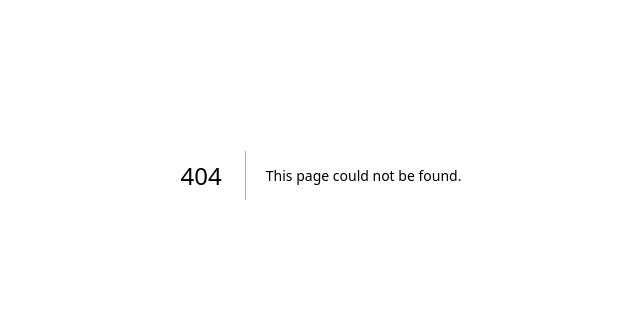
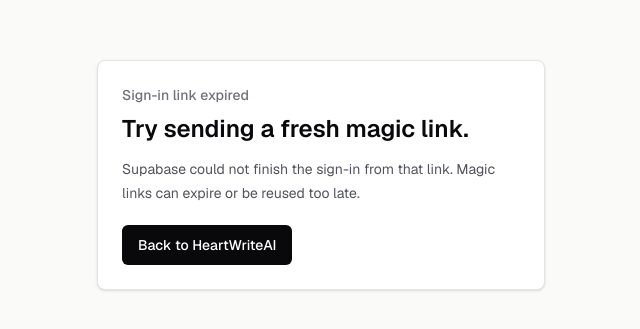
Before and after one commit to peachhi11/HeartWriteAI, a Next.js app: page /auth/auth-code-error in a window 1280 px wide. Before the commit this address had no page. Shown: the part 225-554 px from the top of the page, without its empty margins (319-959 px from the left). Built offline with nearby package versions, Linux system fonts and the light colour scheme.

Commit message:
Add Supabase auth callback route

```diff
--- /dev/null
+++ b/src/app/auth/auth-code-error/page.tsx
@@ -0,0 +1,21 @@
+import Link from "next/link";
+
+export default function AuthCodeErrorPage() {
+  return (
+    <main className="flex min-h-screen items-center justify-center bg-stone-50 px-6 text-zinc-950">
+      <section className="w-full max-w-md rounded-lg border border-zinc-200 bg-white p-6 shadow-sm">
+        <p className="text-sm font-medium text-zinc-500">Sign-in link expired</p>
+        <h1 className="mt-2 text-2xl font-semibold tracking-normal">Try sending a fresh magic link.</h1>
+        <p className="mt-3 text-sm leading-6 text-zinc-600">
+          Supabase could not finish the sign-in from that link. Magic links can expire or be reused too late.
+        </p>
+        <Link
+          className="mt-5 inline-flex h-10 items-center rounded-md bg-zinc-950 px-4 text-sm font-medium text-white hover:bg-zinc-800"
+          href="/"
+        >
+          Back to HeartWriteAI
+        </Link>
+      </section>
+    </main>
+  );
+}
--- /dev/null
+++ b/src/app/auth/callback/route.ts
@@ -0,0 +1,38 @@
+import { NextResponse } from "next/server";
+
+import { createClient } from "@/lib/supabase/server";
+
+export async function GET(request: Request) {
+  const requestUrl = new URL(request.url);
+  const code = requestUrl.searchParams.get("code");
+  const next = getSafeNextPath(requestUrl.searchParams.get("next"));
+
+  if (code) {
+    const supabase = await createClient();
+    const { error } = await supabase.auth.exchangeCodeForSession(code);
+
+    if (!error) {
+      return NextResponse.redirect(getRedirectUrl(request, requestUrl.origin, next));
+    }
+  }
+
+  return NextResponse.redirect(getRedirectUrl(request, requestUrl.origin, "/auth/auth-code-error"));
+}
+
+function getSafeNextPath(next: string | null) {
+  if (!next?.startsWith("/") || next.startsWith("//")) {
+    return "/";
+  }
+
+  return next;
+}
+
+function getRedirectUrl(request: Request, origin: string, path: string) {
+  const forwardedHost = request.headers.get("x-forwarded-host");
+
+  if (process.env.NODE_ENV === "development" || !forwardedHost) {
+    return `${origin}${path}`;
+  }
+
+  return `https://${forwardedHost}${path}`;
+}
--- a/src/features/story-memory/components/story-memory-dashboard.tsx
+++ b/src/features/story-memory/components/story-memory-dashboard.tsx
@@ -159,7 +159,7 @@
       const { error } = await supabase.auth.signInWithOtp({
         email,
         options: {
-          emailRedirectTo: window.location.origin,
+          emailRedirectTo: `${window.location.origin}/auth/callback`,
         },
       });
 
```
